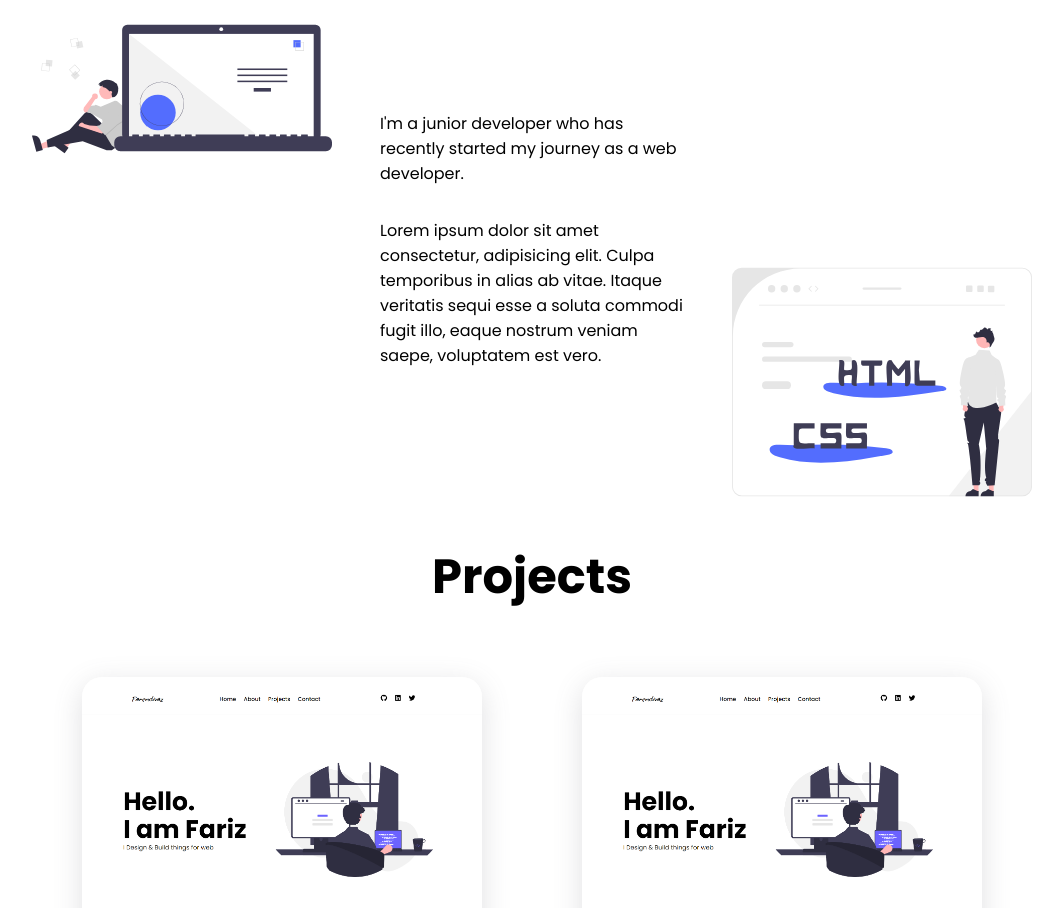
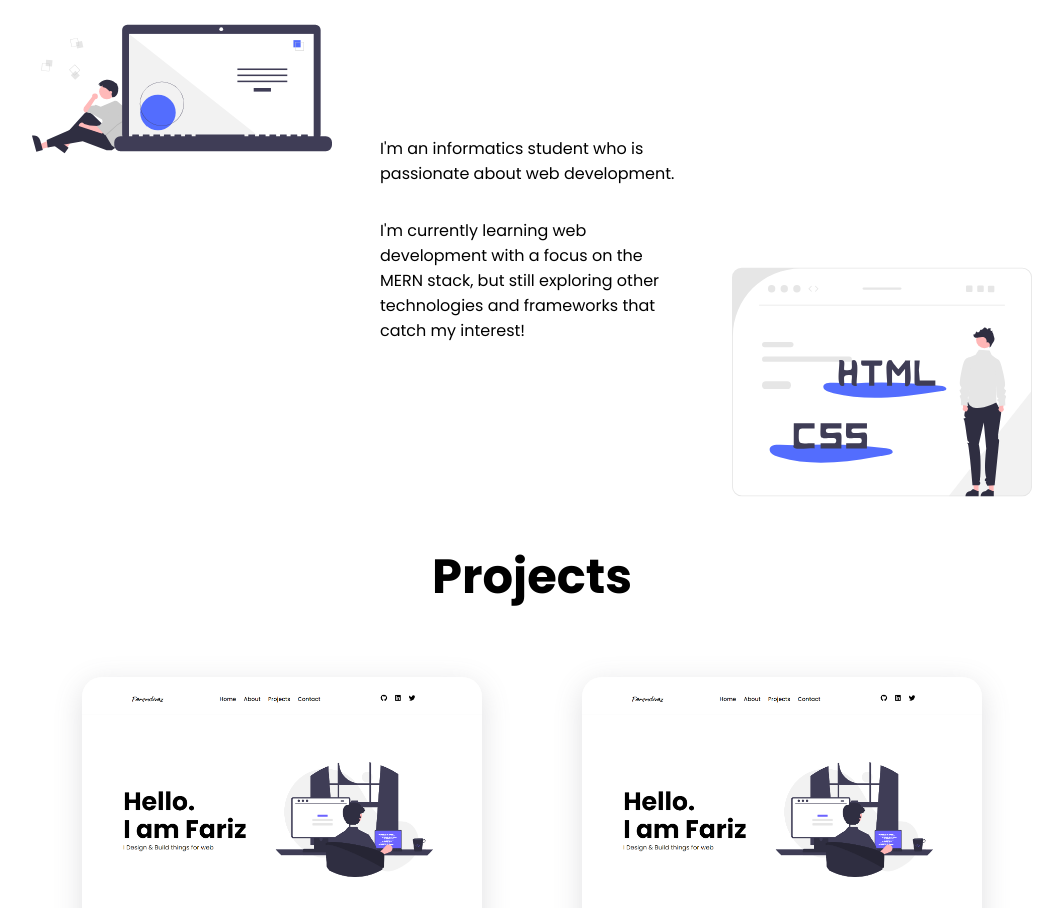
Before and after one commit to farendivaz/farendivaz.live, a React (Create React App) app: page / in a window 1280 px wide. Shown: the part 815-1723 px from the top of the page, without its empty margins (108-1171 px from the left). Built offline with nearby package versions, Linux system fonts and the light colour scheme; a web font is replaced by a local one.

Commit message:
add about description

```diff
--- a/src/components/About.js
+++ b/src/components/About.js
@@ -16,13 +16,12 @@ const About = () => {
         />
         <AboutDescription>
           <p>
-            I'm a junior developer who has recently started my journey as a web
-            developer.
+            I'm an informatics student who is passionate about web development.
           </p>
           <p>
-            Lorem ipsum dolor sit amet consectetur, adipisicing elit. Culpa
-            temporibus in alias ab vitae. Itaque veritatis sequi esse a soluta
-            commodi fugit illo, eaque nostrum veniam saepe, voluptatem est vero.
+            I'm currently learning web development with a focus on the MERN
+            stack, but still exploring other technologies and frameworks that
+            catch my interest!
           </p>
         </AboutDescription>
         <div>
```
